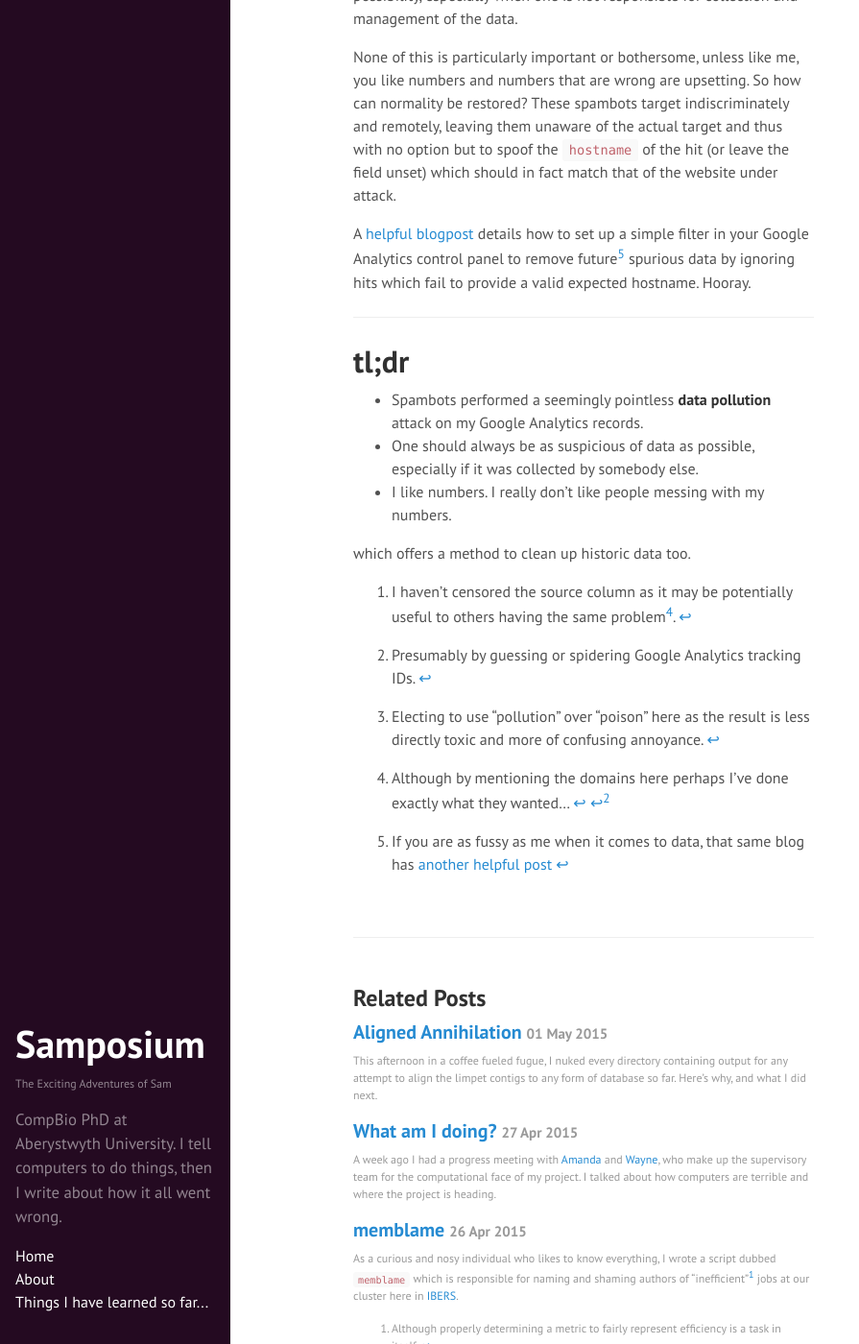
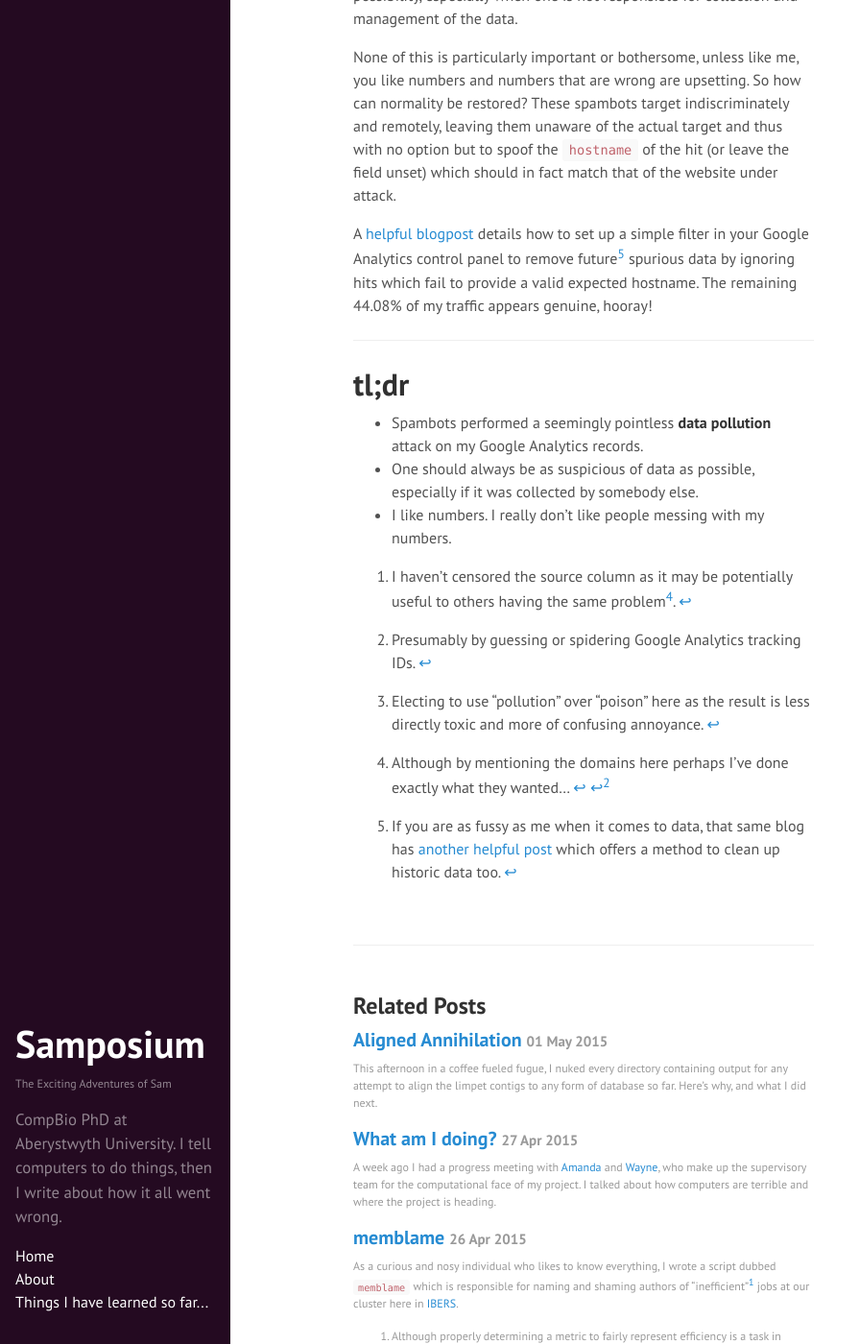
Before and after one commit to SamStudio8/samstudio8.github.io.off, a Jekyll site: the page built from _posts/2015-05-03-ghostbusting.md, in a window 1280 px wide and 1400 px high, scrolled down 1163 px. Shown: the whole window at 96% size, without its empty margins (0-895 px from the left). Built offline with Jekyll 4.4.1, drawn with Linux system fonts in a browser that asks for light colours; Markdown is read by kramdown in place of the engine named in the settings.

Commit message:
Update 2015-05-03-ghostbusting.md

```diff
--- a/_posts/2015-05-03-ghostbusting.md
+++ b/_posts/2015-05-03-ghostbusting.md
@@ -44,7 +44,7 @@ leaving them unaware of the actual target and thus with no option but to spoof t
 
 A [helpful blogpost](http://www.ohow.co/stop-adult-referral-spam-ga/#How_to_Block_these_Referrals_in_Google_Analytics) details how to set up a simple filter
 in your Google Analytics control panel to remove future[^4] spurious data by ignoring hits which fail to provide
-a valid expected hostname. Hooray.
+a valid expected hostname. The remaining 44.08% of my traffic appears genuine, hooray!
 
 * * *
 
@@ -62,5 +62,4 @@ a valid expected hostname. Hooray.
 
 [^3]: Although by mentioning the domains here perhaps I've done exactly what they wanted...
 
-[^4]: If you are as fussy as me when it comes to data, that same blog has [another helpful post](http://www.ohow.co/remove-referrer-spam-with-segments/#Create_a_segment_with_valid_hostnames)
-which offers a method to clean up historic data too.
+[^4]: If you are as fussy as me when it comes to data, that same blog has [another helpful post](http://www.ohow.co/remove-referrer-spam-with-segments/#Create_a_segment_with_valid_hostnames) which offers a method to clean up historic data too.
```
